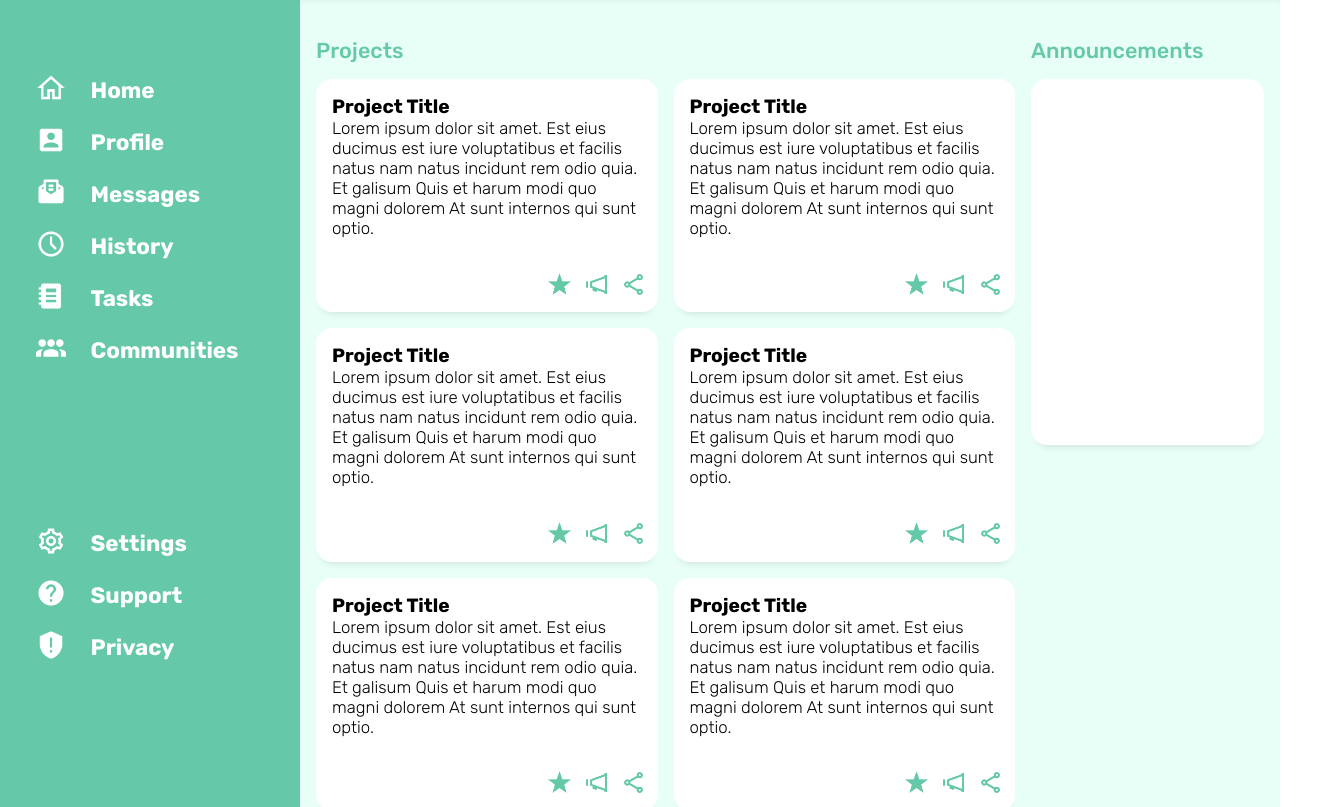
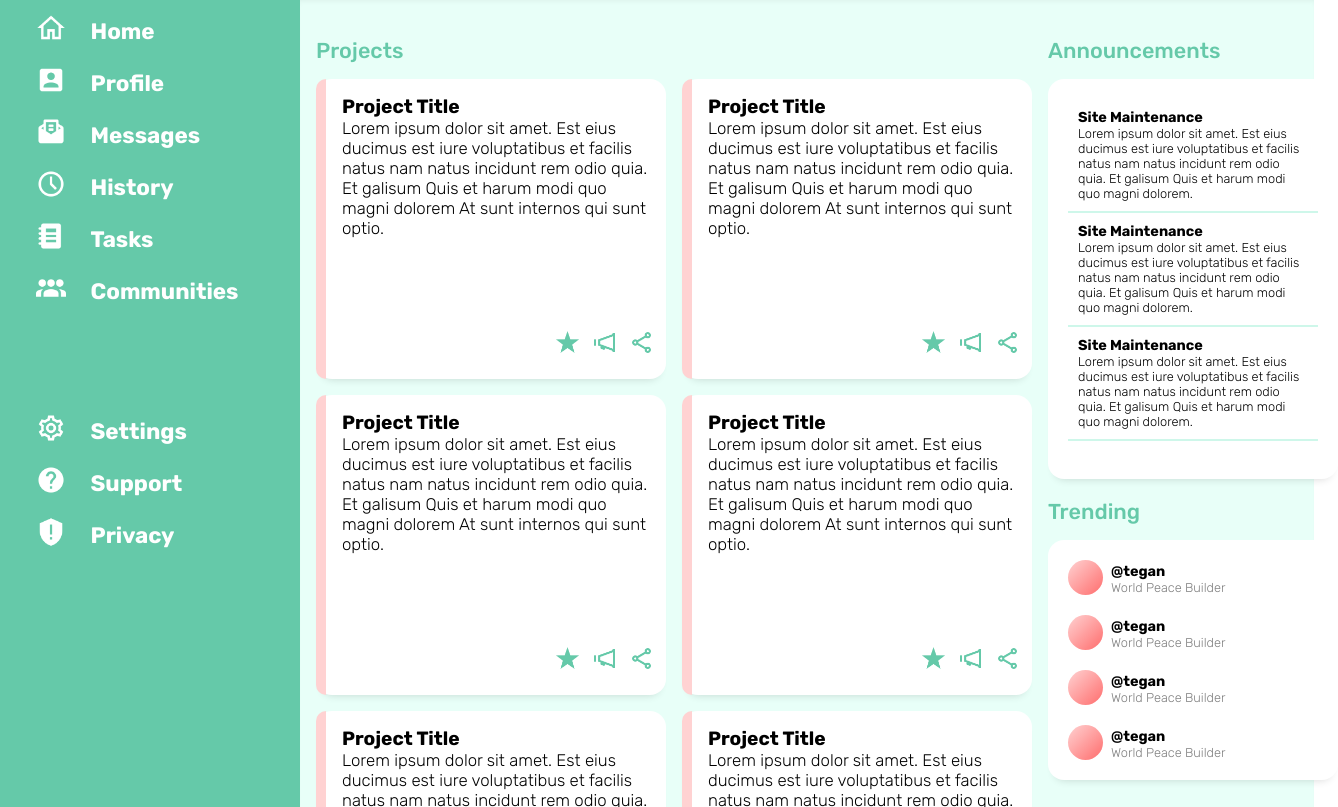
Before and after one commit to HeidiBrooke/TOP-Dashboard, a plain HTML site: page index.html in a window 1280 px wide. Shown: the part 153-960 px from the top of the page, 1338 px wide, since content can reach past the window. Drawn offline with Linux system fonts and the light colour scheme.

Commit message:
Complete dashboard - add announcements & trending

```diff
--- a/index.html
+++ b/index.html
@@ -160,6 +160,52 @@
             <div class="announcements title">Announcements</div>
                 <div class="right-fill">
                     <div class="card announcement">
+                        <div class="content">
+                            <div class="announcement-title">Site Maintenance</div>
+                            <div class="announcement-info">Lorem ipsum dolor sit amet. Est eius ducimus est iure voluptatibus et facilis natus nam natus incidunt rem odio quia. Et galisum Quis et harum modi quo magni dolorem.</div>
+                        </div>
+                        <div class="content">
+                            <div class="announcement-title">Site Maintenance</div>
+                            <div class="announcement-info">Lorem ipsum dolor sit amet. Est eius ducimus est iure voluptatibus et facilis natus nam natus incidunt rem odio quia. Et galisum Quis et harum modi quo magni dolorem.</div>
+                        </div>
+                        <div class="content">
+                            <div class="announcement-title">Site Maintenance</div>
+                            <div class="announcement-info">Lorem ipsum dolor sit amet. Est eius ducimus est iure voluptatibus et facilis natus nam natus incidunt rem odio quia. Et galisum Quis et harum modi quo magni dolorem.</div>
+                        </div>
+                    </div>
+                    <div class="container-trending">
+                        <div class="title trending">Trending</div>
+                        <div class="card">
+                            <div class="profile trending">
+                                <div class="avatar"></div>
+                                <div class="profile">
+                                    <div class="name">@tegan</div>
+                                    <div class="sub">World Peace Builder</div>
+                                </div>
+                            </div>
+                            <div class="profile trending">
+                                <div class="avatar"></div>
+                                <div class="profile">
+                                    <div class="name">@tegan</div>
+                                    <div class="sub">World Peace Builder</div>
+                                </div>
+                            </div>
+                            <div class="profile trending">
+                                <div class="avatar"></div>
+                                <div class="profile">
+                                    <div class="name">@tegan</div>
+                                    <div class="sub">World Peace Builder</div>
+                                </div>
+                            </div>
+                            <div class="profile trending">
+                                <div class="avatar"></div>
+                                <div class="profile">
+                                    <div class="name">@tegan</div>
+                                    <div class="sub">World Peace Builder</div>
+                                </div>
+                            </div>
+
+                        </div>
                     </div>
                 </div>
 
--- a/styles.css
+++ b/styles.css
@@ -23,6 +23,8 @@ body {
     background-color: rgb(101, 201, 169);
     /* background-image: linear-gradient(to bottom right, rgb(206, 247, 234), rgb(101, 201, 169)); */
     color: white;
+    gap: 50px;
+    grid-template-rows: clamp(50px, 80px, 300px) clamp(300px, 350px, 400px) ;
 }
 
 .dash .icon div {
@@ -148,7 +150,7 @@ body {
     font-size: 1rem;
 }
 .right-menu div {
-    padding: 6px;
+    padding: 10px;
     text-align: center;
     background-color: rgb(101, 201, 169);
     /* border: none; */
@@ -167,7 +169,7 @@ body {
     display: grid;
     padding: 16px;
     gap: 16px;
-    grid-template-columns: 3fr 1fr;
+    grid-template-columns: 2fr 1fr;
     grid-template-rows: 50px 1fr;
 }
 
@@ -175,8 +177,8 @@ body {
     grid-row: 2/3;
     display: grid;
     gap: 16px;
-    grid-template-columns: 1fr 1fr;
-    grid-template-rows: 1fr 1fr 1fr;
+    grid-template-columns: clamp(250px, 350px, 400px) clamp(250px, 350px, 400px);
+    grid-template-rows: repeat(3, minmax(200px, 300px));
 }
 
 .right-fill {
@@ -241,11 +243,71 @@ body {
 }
 
 .left-tab {
-    opacity: 0%;
-    width: 8px;
-    height: 100%;
+    opacity: 100%;
+    width: 10px;
+    grid-area: 1/1/3/2;
+    border-bottom-left-radius: 16px;
+    border-top-left-radius: 16px;
     background-color: rgb(255, 210, 210);
 }
+
+.right-fill{
+    /* display: flex;
+    flex-direction: column; */
+    display: grid;
+    gap: 20px;
+    grid-template-columns: minmax(250px, 300px);
+    grid-template-rows: minmax(200px, 400px) 1.2fr;
+
+}
+
+.announcement, .container-trending .card {
+    display: flex;
+    flex-direction: column;
+    /* grid-template-rows: repeat(3, 1fr); */
+    padding: 20px;
+}
+
+.content {
+    display: flex;
+    flex-direction: column;
+    padding: 10px;
+    border-bottom: solid 2px rgb(206, 247, 234);
+}
+.announcement-title, .name {
+    font-size: .9rem;
+}
+.announcement-info, .sub {
+    font-size: .8rem;
+    font-weight: 300;
+}
+
+.container-trending {
+    display: flex;
+    flex-direction: column;
+    gap: 16px;
+    justify-content: start;
+}
+
+.container-trending .card {
+    gap: 20px;
+}
+
+.container-trending .title {
+    align-self: start;
+}
+
+.card .trending {
+    display: flex;
+    gap: 8px;
+    align-items: flex-end;
+}
+
+.sub {
+    color: grey;
+}
+
+
 
 ul {
     margin: 0;
```
